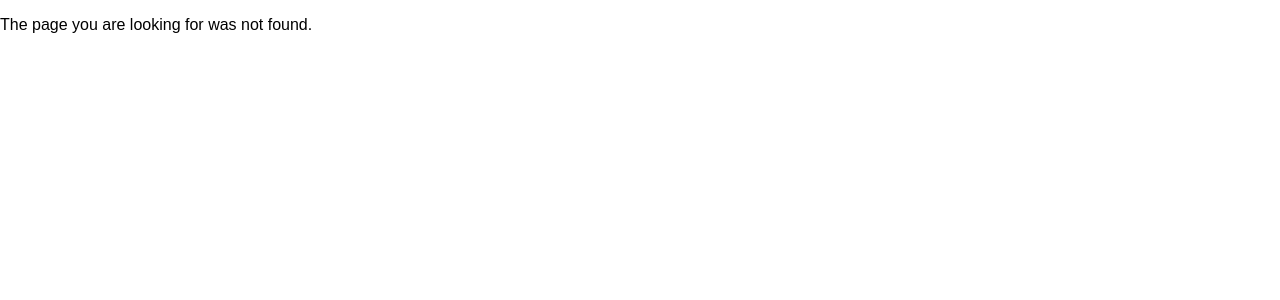
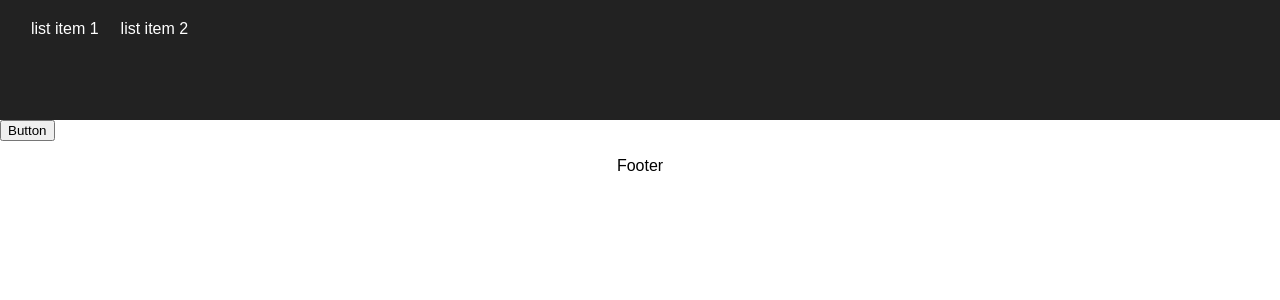
Before and after one commit to weedz/react_app, a React (Create React App) app: page /sql in a window 1280 px wide. Before the commit this address had no page. Shown: the top 300 px of the page. Built offline with nearby package versions, Linux system fonts and the light colour scheme.

Commit message:
mysql testing

```diff
--- a/package.json
+++ b/package.json
@@ -6,7 +6,9 @@
     "react-scripts": "0.9.0"
   },
   "dependencies": {
+    "corser": "^2.0.1",
     "express": "^4.14.1",
+    "mysql": "^2.13.0",
     "react": "^15.4.2",
     "react-dom": "^15.4.2",
     "react-router": "^3.0.2"
--- a/public/index.html
+++ b/public/index.html
@@ -7,6 +7,8 @@
         <title>React App</title>
     </head>
     <body>
+    <div id="header"></div>
     <div id="root"></div>
+    <div id="footer"></div>
     </body>
 </html>
--- a/src/components/App.js
+++ b/src/components/App.js
@@ -1,15 +1,11 @@
 import React from 'react';
 import './App.css';
-import Header from './Header';
-import Footer from './Footer';
 
 export default class App extends React.Component {
   render() {
     return (
         <div className="App">
-            <Header/>
             <p>Hello?</p>
-            <Footer/>
         </div>
     );
   }
--- /dev/null
+++ b/src/components/SQL.js
@@ -0,0 +1,29 @@
+import React from 'react';
+
+export default class SQL extends React.Component {
+
+    constructor() {
+        super();
+        this.handleSubmit = this.handleSubmit.bind(this);
+    }
+
+    handleSubmit(e) {
+        e.preventDefault();
+        fetch('http://localhost:9000/api/sql-test', {
+            method: 'post',
+            body: 'a=1'
+        }).then(function(res) {
+            return res.json();
+        }).then(function(json) {
+            console.log(json);
+        });
+    }
+
+    render() {
+        return(
+            <div className="SQL">
+                <button onClick={this.handleSubmit}>Button</button>
+            </div>
+        );
+    }
+}
--- a/src/index.js
+++ b/src/index.js
@@ -1,5 +1,7 @@
 import React from 'react';
 import ReactDOM from 'react-dom';
+import Header from './components/Header';
+import Footer from './components/Footer';
 
 import {browserHistory} from 'react-router';
 import Routes from './routes';
@@ -7,6 +9,16 @@ import Routes from './routes';
 import './index.css';
 
 ReactDOM.render(
+    <Header />,
+    document.getElementById('header')
+);
+
+ReactDOM.render(
     <Routes history={browserHistory}/>,
   document.getElementById('root')
 );
+
+ReactDOM.render(
+    <Footer />,
+    document.getElementById('footer')
+);
--- a/src/routes.js
+++ b/src/routes.js
@@ -2,11 +2,13 @@ import React from 'react';
 import {Router, Route} from 'react-router';
 
 import App from './components/App';
+import SQL from './components/SQL';
 import NotFound from './components/NotFound';
 
 const Routes = (props) => (
     <Router {...props}>
         <Route path="/" component={App}/>
+        <Route path="/sql" component={SQL}/>
         <Route path="*" component={NotFound}/>
     </Router>
 );
```
Also changed, not shown: 1 other file (tests, documents, lock files or other folders).
